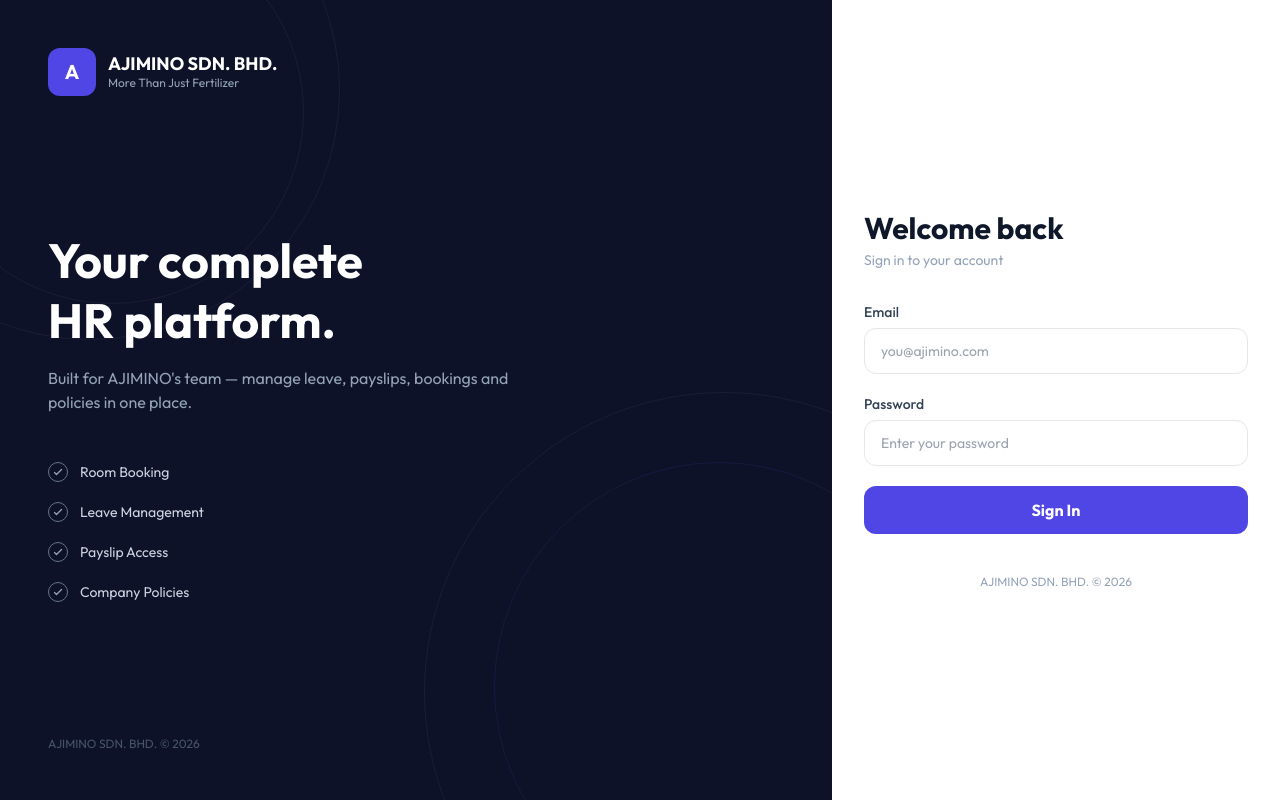
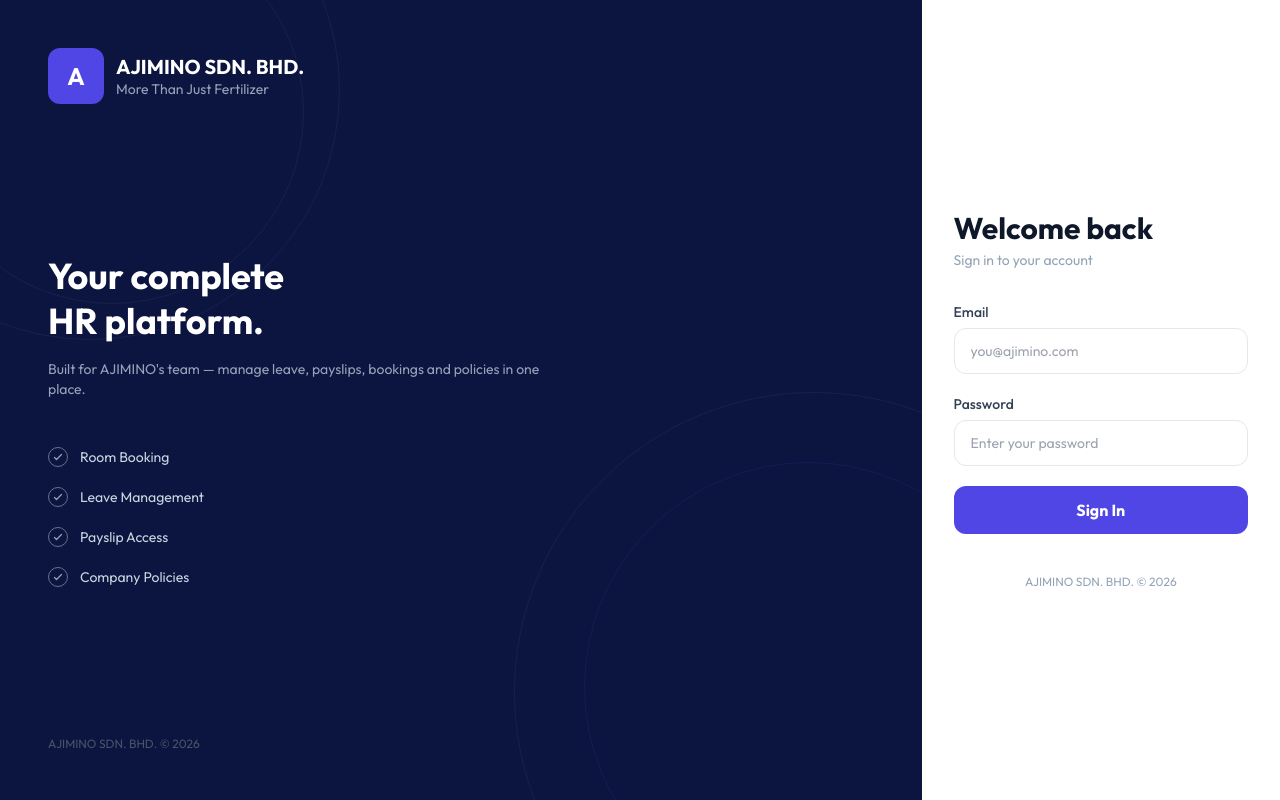
Before and after one commit to ajiminosdnbhd/ajimino-hr-portal, a Next.js app: page /login in a window 1280 px wide. Built offline with nearby package versions, Linux system fonts and the light colour scheme; no server answers.

Commit message:
Update login page: wider left panel, brighter color, adjusted font sizes

```diff
--- a/src/app/login/page.tsx
+++ b/src/app/login/page.tsx
@@ -32,7 +32,7 @@
   return (
     <div className="min-h-screen flex">
       {/* Left Panel */}
-      <div className="hidden lg:flex lg:w-[65%] bg-[#0d1229] relative overflow-hidden flex-col justify-between p-12">
+      <div className="hidden lg:flex lg:w-[72%] bg-[#0c1440] relative overflow-hidden flex-col justify-between p-12">
         {/* Decorative rings */}
         <div className="absolute -top-40 -left-40 w-[500px] h-[500px] rounded-full border border-white/5" />
         <div className="absolute -top-20 -left-20 w-96 h-96 rounded-full border border-white/5" />
@@ -41,21 +41,21 @@
 
         {/* Logo — top left */}
         <div className="relative z-10 flex items-center gap-3">
-          <div className="w-12 h-12 rounded-xl bg-indigo-600 flex items-center justify-center flex-shrink-0">
-            <span className="text-white font-bold text-xl">A</span>
+          <div className="w-14 h-14 rounded-xl bg-indigo-600 flex items-center justify-center flex-shrink-0">
+            <span className="text-white font-bold text-2xl">A</span>
           </div>
           <div>
-            <p className="text-white font-bold text-lg leading-tight">AJIMINO SDN. BHD.</p>
-            <p className="text-slate-400 text-xs">More Than Just Fertilizer</p>
+            <p className="text-white font-bold text-xl leading-tight">AJIMINO SDN. BHD.</p>
+            <p className="text-slate-400 text-sm">More Than Just Fertilizer</p>
           </div>
         </div>
 
         {/* Main Content — centered vertically */}
         <div className="relative z-10 flex-1 flex flex-col justify-center py-16">
-          <h2 className="text-white text-5xl font-bold leading-tight mb-4">
+          <h2 className="text-white text-4xl font-bold leading-tight mb-4">
             Your complete<br />HR platform.
           </h2>
-          <p className="text-slate-400 text-base mb-12 max-w-lg">
+          <p className="text-slate-400 text-sm mb-12 max-w-lg">
             Built for AJIMINO&apos;s team — manage leave, payslips, bookings and policies in one place.
           </p>
 
@@ -86,7 +86,7 @@
 
       {/* Right Panel — Login Form */}
       <div className="flex-1 flex items-center justify-center p-8 bg-white">
-        <div className="w-full max-w-sm">
+        <div className="w-full max-w-xs">
           {/* Mobile branding */}
           <div className="lg:hidden flex items-center gap-3 mb-8">
             <div className="w-10 h-10 rounded-xl bg-indigo-600 flex items-center justify-center">
```
